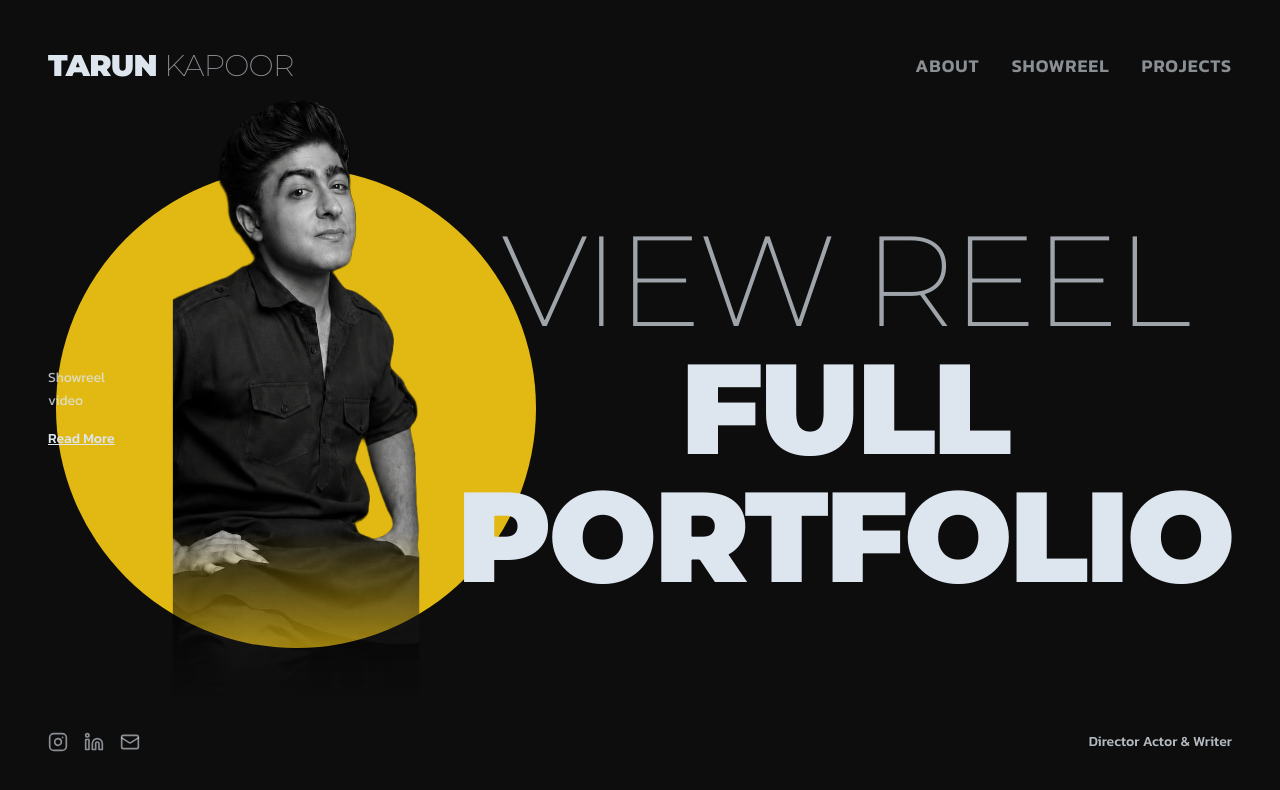
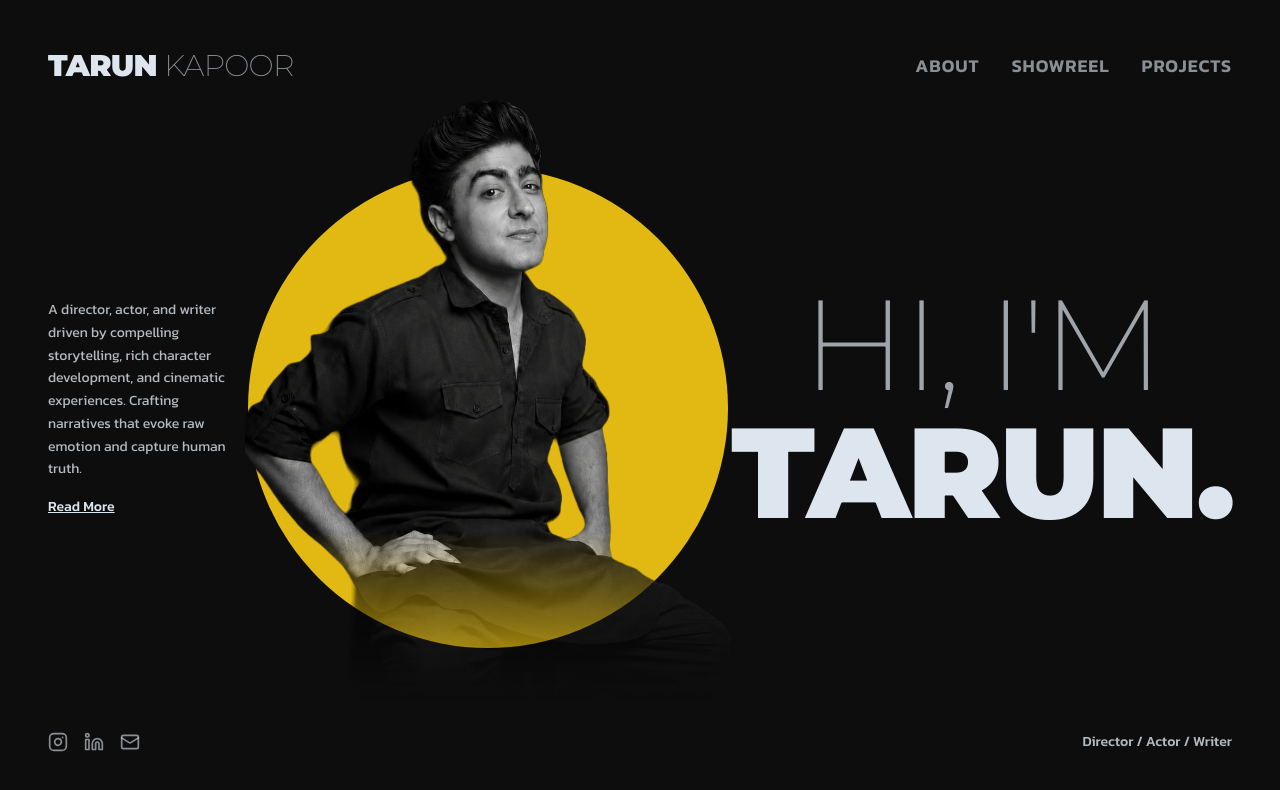
Before and after one commit to plgdin/tarun-anshaj, a React (Vite) app: page / in a window 1280 px wide. Shown: the top 790 px of the page. Built offline with nearby package versions, Linux system fonts and the light colour scheme; no server answers; the database is empty; a web font is replaced by a local one.

Commit message:
Revert "Hook up Hero texts and Showreel video to CMS"
This reverts commit e3d5a8bbf4b6e50a8b693b1c85a6c4aec1d446d5.

```diff
--- a/src/components/HeroSection.tsx
+++ b/src/components/HeroSection.tsx
@@ -22,16 +22,16 @@ export const HeroSection = () => {
     <MinimalistHero
       logoText={siteSettings.siteName || "Tarun Kapoor"}
       navLinks={navLinks}
-      mainText={data.heroContent.description || "A director, actor, and writer driven by compelling storytelling, rich character development, and cinematic experiences. Crafting narratives that evoke raw emotion and capture human truth."}
+      mainText="A director, actor, and writer driven by compelling storytelling, rich character development, and cinematic experiences. Crafting narratives that evoke raw emotion and capture human truth."
       readMoreLink="#about"
       imageSrc="/tarun-hero.png"
-      imageAlt={siteSettings.siteName || "Tarun Kapoor — Director, Actor & Writer portrait"}
+      imageAlt="Tarun Kapoor — Director, Actor & Writer portrait"
       overlayText={{
-        part1: data.heroContent.ctaPrimaryText || "hi, i'm",
-        part2: data.heroContent.ctaSecondaryText || 'tarun.',
+        part1: "hi, i'm",
+        part2: 'tarun.',
       }}
       socialLinks={socialLinks}
-      locationText={data.heroContent.badge || "Director / Actor / Writer"}
+      locationText="Director / Actor / Writer"
     />
   );
 };
--- a/src/components/ShowreelSection.tsx
+++ b/src/components/ShowreelSection.tsx
@@ -6,10 +6,6 @@ export const ShowreelSection: React.FC = () => {
   const { data } = useCms();
   const containerRef = useRef<HTMLDivElement>(null);
   const [isMobile, setIsMobile] = useState(false);
-
-  const featuredVideoId = data.heroContent.slideshowVideos?.[0];
-  const featuredVideo = data.videos.find((v) => v.id === featuredVideoId);
-  const showreelVideoUrl = featuredVideo?.videoUrl || data.heroContent.featuredVideoUrl || "/6.mp4";
 
   useEffect(() => {
     const checkMobile = () => {
@@ -76,7 +72,7 @@ export const ShowreelSection: React.FC = () => {
             >
               {/* Cinematic Video */}
               <video
-                src={showreelVideoUrl}
+                src={data.heroContent.featuredVideoUrl || "/6.mp4"}
                 autoPlay
                 loop
                 muted
--- a/src/components/admin/HeroEditor.tsx
+++ b/src/components/admin/HeroEditor.tsx
@@ -79,37 +79,11 @@ const HeroEditor = () => {
       <div className="grid grid-cols-1 lg:grid-cols-12 gap-8 items-start">
 
 
-        {/* Text Content */}
-        <div className="lg:col-span-12 w-full max-w-3xl space-y-4 pt-6">
-          <h3 className="text-sm font-semibold text-foreground mb-3">Hero Text Content</h3>
-
-          <div>
-            <Label>Top Badge Text</Label>
-            <Input value={form.badge} onChange={(e) => updateField('badge', e.target.value)} className="bg-secondary border-border mt-1" placeholder="Director / Actor / Writer" />
-          </div>
-
-          <div>
-            <Label>Main Paragraph</Label>
-            <Textarea value={form.description} onChange={(e) => updateField('description', e.target.value)} className="bg-secondary border-border mt-1 h-24" placeholder="A director, actor, and writer driven by compelling storytelling..." />
-          </div>
-
-          <div className="grid grid-cols-2 gap-4">
-            <div>
-              <Label>Main Title (Line 1)</Label>
-              <Input value={form.ctaPrimaryText} onChange={(e) => updateField('ctaPrimaryText', e.target.value)} className="bg-secondary border-border mt-1" placeholder="hi, i'm" />
-            </div>
-            <div>
-              <Label>Main Title (Line 2)</Label>
-              <Input value={form.ctaSecondaryText} onChange={(e) => updateField('ctaSecondaryText', e.target.value)} className="bg-secondary border-border mt-1" placeholder="tarun." />
-            </div>
-          </div>
-        </div>
-
-        {/* Showreel Video Selection */}
+        {/* Slideshow */}
         <div className="lg:col-span-12 w-full max-w-3xl pt-6 lg:pt-0">
-          <h3 className="text-sm font-semibold text-foreground mb-3">Showreel Video</h3>
+          <h3 className="text-sm font-semibold text-foreground mb-3">Hero Slideshow Videos</h3>
           <p className="text-sm text-muted-foreground mb-4">
-            Select the primary video you want to play when scrolling down to the Showreel section.
+            Select the videos you want to feature in the hero slider and drag them to reorder.
           </p>
 
           <div className="space-y-3 mb-4">
@@ -155,7 +129,7 @@ const HeroEditor = () => {
             })}
 
             {(form.slideshowVideos || []).length === 0 && (
-              <p className="text-sm text-muted-foreground italic py-2">No video selected for the Showreel yet.</p>
+              <p className="text-sm text-muted-foreground italic py-2">No videos selected for slideshow yet.</p>
             )}
           </div>
 
@@ -166,7 +140,7 @@ const HeroEditor = () => {
               }
             }}>
               <SelectTrigger className="w-full">
-                <SelectValue placeholder="Select a video to feature..." />
+                <SelectValue placeholder="Add a video to slideshow..." />
               </SelectTrigger>
               <SelectContent>
                 {data.videos
```
